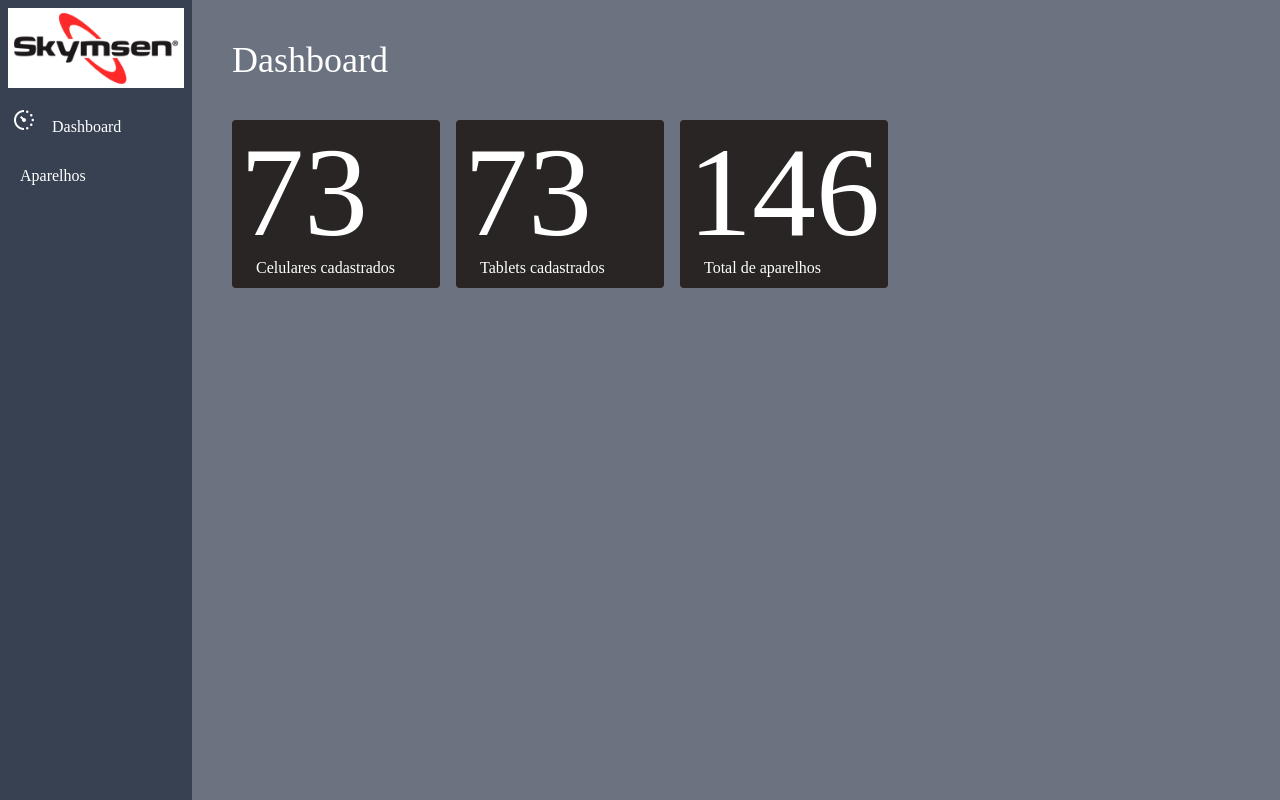
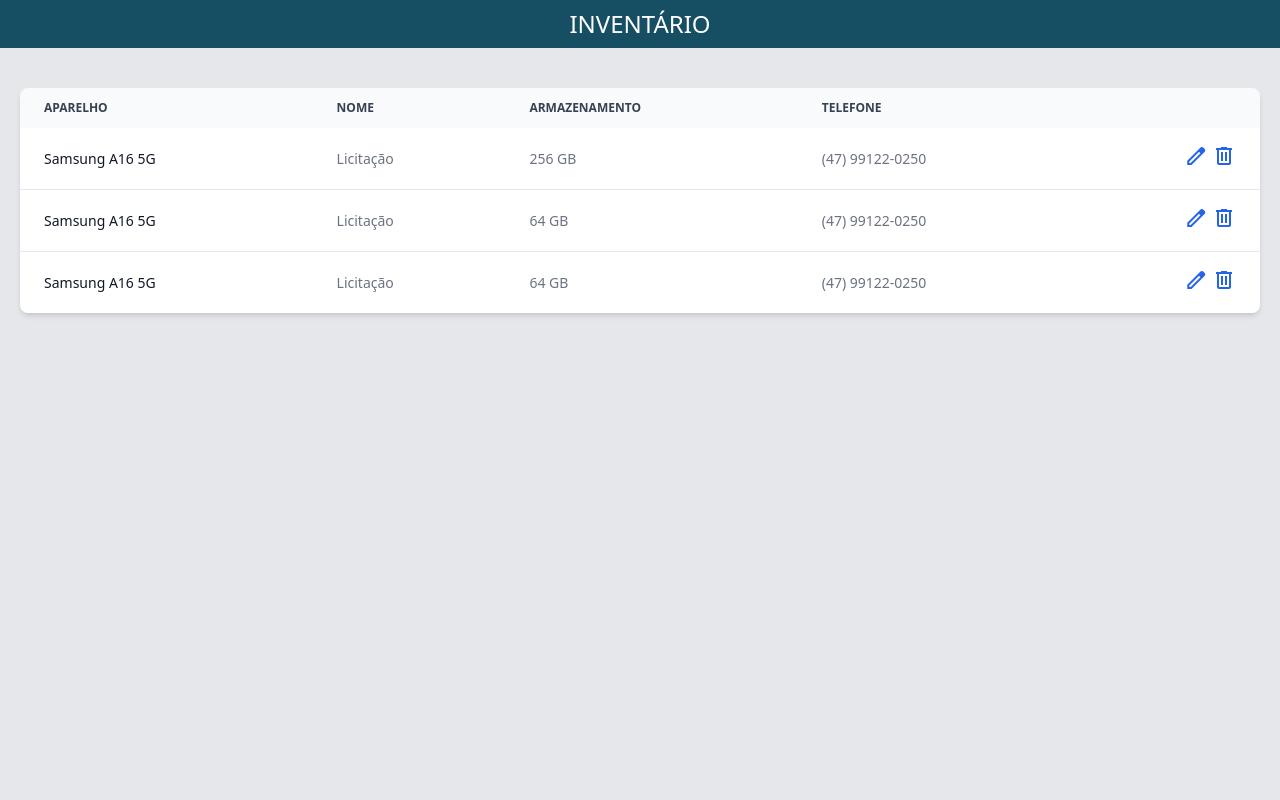
Before and after one commit to rodrigohurtado99/inventario, a Flask app: page /home in a window 1280 px wide. Run offline with Flask 3, Linux system fonts and the light colour scheme; a user stored in the database is signed in; some libraries are stand-ins or nearby versions; some web fonts are replaced.

Commit message:
Novas funcionalidaes

```diff
--- a/templates/base.html
+++ b/templates/base.html
@@ -6,11 +6,12 @@
     <link rel="preconnect" href="https://fonts.googleapis.com">
     <link rel="preconnect" href="https://fonts.gstatic.com" crossorigin>
     <link href="https://fonts.googleapis.com/css2?family=Alan+Sans:wght@300..900&family=Epunda+Sans:ital,wght@0,300..900;1,300..900&display=swap" rel="stylesheet">
-    <link rel="stylesheet" href="https://fonts.googleapis.com/css2?family=Material+Symbols+Outlined:opsz,wght,FILL,GRAD@24,400,0,0&icon_names=avg_pace" />
+    <link rel="stylesheet" href="https://fonts.googleapis.com/css2?family=Material+Symbols+Outlined:opsz,wght,FILL,GRAD@24,400,0,0&icon_names=delete"/>
+    <link rel="stylesheet" href="https://fonts.googleapis.com/css2?family=Material+Symbols+Outlined:opsz,wght,FILL,GRAD@24,400,0,0&icon_names=edit"/>
     <title>{% block title %}{% endblock %}</title>
     <script src="https://cdn.tailwindcss.com"></script>
     <style>
-        * {font-family: "Alan Sans", serif;}
+
     </style>
 </head>
 <body>
--- a/templates/home.html
+++ b/templates/home.html
@@ -1,35 +1,102 @@
 {% extends "base.html" %}
 {% block title %}Home{% endblock %}
 {% block content %}
-<body class="bg-gray-500">
-    <div class="flex">
-    <div class="w-48 bg-gray-700 text-white h-screen">
-        <h1 class="p-2"><img src="../static/img/logo.png" alt="logo_skymsen"></h1>
-        <a href="#dashboard">
-        <p class="hover:bg-sky-700 rounded">
-        <span class="material-symbols-outlined p-3">avg_pace</span>
-        Dashboard
-      </p>
-      </a>
-        <a href="#aparelhos"><p class="p-3 m-2 hover:bg-sky-700 rounded">Aparelhos</p></a>
-    </div>
-  <div class="m-10">
-  <h1 class="text-white text-4xl mb-10">Dashboard</h1>
-  <div class="grid grid-cols-4 gap-4">
-  <div class="bg-stone-800 text-white p-2 rounded">
-    <h2 class="text-9xl">73</h2>
-    <p class="ml-4">Celulares cadastrados</p>
-  </div>
-  <div class="bg-stone-800 text-white p-2 rounded">
-    <h2 class="text-9xl">73</h2>
-    <p class="ml-4">Tablets cadastrados</p>
-  </div>
-  <div class="bg-stone-800 text-white p-2 rounded">
-    <h2 class="text-9xl">146</h2>
-    <p class="ml-4">Total de aparelhos</p>
-  </div>
+<body class="bg-gray-200">
+  <header class="bg-cyan-900 text-white">
+    <h1 class="text-2xl text-center p-2">INVENTÁRIO</h1>
+  </header>
+<div class="relative overflow-x-auto shadow-md sm:rounded-lg mt-10 ml-5 mr-5">
+    <table class="w-full text-sm text-left rtl:text-right text-gray-500 dark:text-gray-400">
+        <thead class="text-xs text-gray-700 uppercase bg-gray-50 dark:bg-gray-700 dark:text-gray-400">
+            <tr>
+                <th scope="col" class="px-6 py-3">
+                    Aparelho
+                </th>
+                <th scope="col" class="px-6 py-3">
+                    Nome
+                </th>
+                <th scope="col" class="px-6 py-3">
+                    Armazenamento
+                </th>
+                <th scope="col" class="px-6 py-3">
+                    Telefone
+                </th>
+                <th scope="col" class="px-6 py-3">
+                    <span class="sr-only">Edit</span>
+                </th>
+            </tr>
+        </thead>
+        <tbody>
+            <tr class="bg-white border-b dark:bg-gray-800 dark:border-gray-700 border-gray-200 hover:bg-gray-50 dark:hover:bg-gray-600">
+                <th scope="row" class="px-6 py-4 font-medium text-gray-900 whitespace-nowrap dark:text-white">
+                    Samsung A16 5G
+                </th>
+                <td class="px-6 py-4">
+                    Licitação
+                </td>
+                <td class="px-6 py-4">
+                    256 GB
+                </td>
+                <td class="px-6 py-4">
+                    (47) 99122-0250
+                </td>
+                <td class="px-6 py-4 text-right">
+                    <a href="#" class="font-medium text-blue-600 dark:text-blue-500 hover:underline">
+                    <span class="material-symbols-outlined">edit</span>
+                    </a>
+
+                    <a href="#" class="font-medium text-blue-600 dark:text-blue-500 hover:underline">
+                    <span class="material-symbols-outlined">delete</span>
+                    </a>
+                </td>
+            </tr>
+            <tr class="bg-white border-b dark:bg-gray-800 dark:border-gray-700 border-gray-200 hover:bg-gray-50 dark:hover:bg-gray-600">
+                <th scope="row" class="px-6 py-4 font-medium text-gray-900 whitespace-nowrap dark:text-white">
+                    Samsung A16 5G
+                </th>
+                <td class="px-6 py-4">
+                    Licitação
+                </td>
+                <td class="px-6 py-4">
+                    64 GB
+                </td>
+                <td class="px-6 py-4">
+                    (47) 99122-0250
+                </td>
+                <td class="px-6 py-4 text-right">
+                    <a href="#" class="font-medium text-blue-600 dark:text-blue-500 hover:underline"><span class="material-symbols-outlined">
+edit
+</span></a>
+                    <a href="#" class="font-medium text-blue-600 dark:text-blue-500 hover:underline"><span class="material-symbols-outlined">
+delete
+</span></a>
+                </td>
+            </tr>
+            <tr class="bg-white dark:bg-gray-800 hover:bg-gray-50 dark:hover:bg-gray-600">
+                <th scope="row" class="px-6 py-4 font-medium text-gray-900 whitespace-nowrap dark:text-white">
+                    Samsung A16 5G
+                </th>
+                <td class="px-6 py-4">
+                    Licitação
+                </td>
+                <td class="px-6 py-4">
+                    64 GB
+                </td>
+                <td class="px-6 py-4">
+                    (47) 99122-0250
+                </td>
+                <td class="px-6 py-4 text-right">
+                    <a href="#" class="font-medium text-blue-600 dark:text-blue-500 hover:underline"><span class="material-symbols-outlined">
+edit
+</span></a>
+                    <a href="#" class="font-medium text-blue-600 dark:text-blue-500 hover:underline"><span class="material-symbols-outlined">
+delete
+</span></a>
+                </td>
+            </tr>
+        </tbody>
+    </table>
 </div>
-  </div>
+
 </body>
-
 {% endblock %}
--- a/templates/inventario.html
+++ b/templates/inventario.html
@@ -1,11 +1,7 @@
 {% extends "base.html" %}
 {% block title %}Inventário{% endblock %}
 {% block content %}
-<head>
-    <meta charset="UTF-8">
-    <meta name="viewport" content="width=device-width, initial-scale=1.0">
-    <title>Inventário</title>
-</head>
+
 <body>
     <div class="bg-secondary text-white">
     <h2>Inventário de Celulares</h2>
--- a/templates/login.html
+++ b/templates/login.html
@@ -11,7 +11,7 @@
 
     <form method="POST">
       <!-- Nome -->
-      <div class="mb-4">
+      <div class="mt-4 mb-4">
         <label class="block text-gray-700 mb-1">Nome</label>
         <input
           name="usuario"
```
